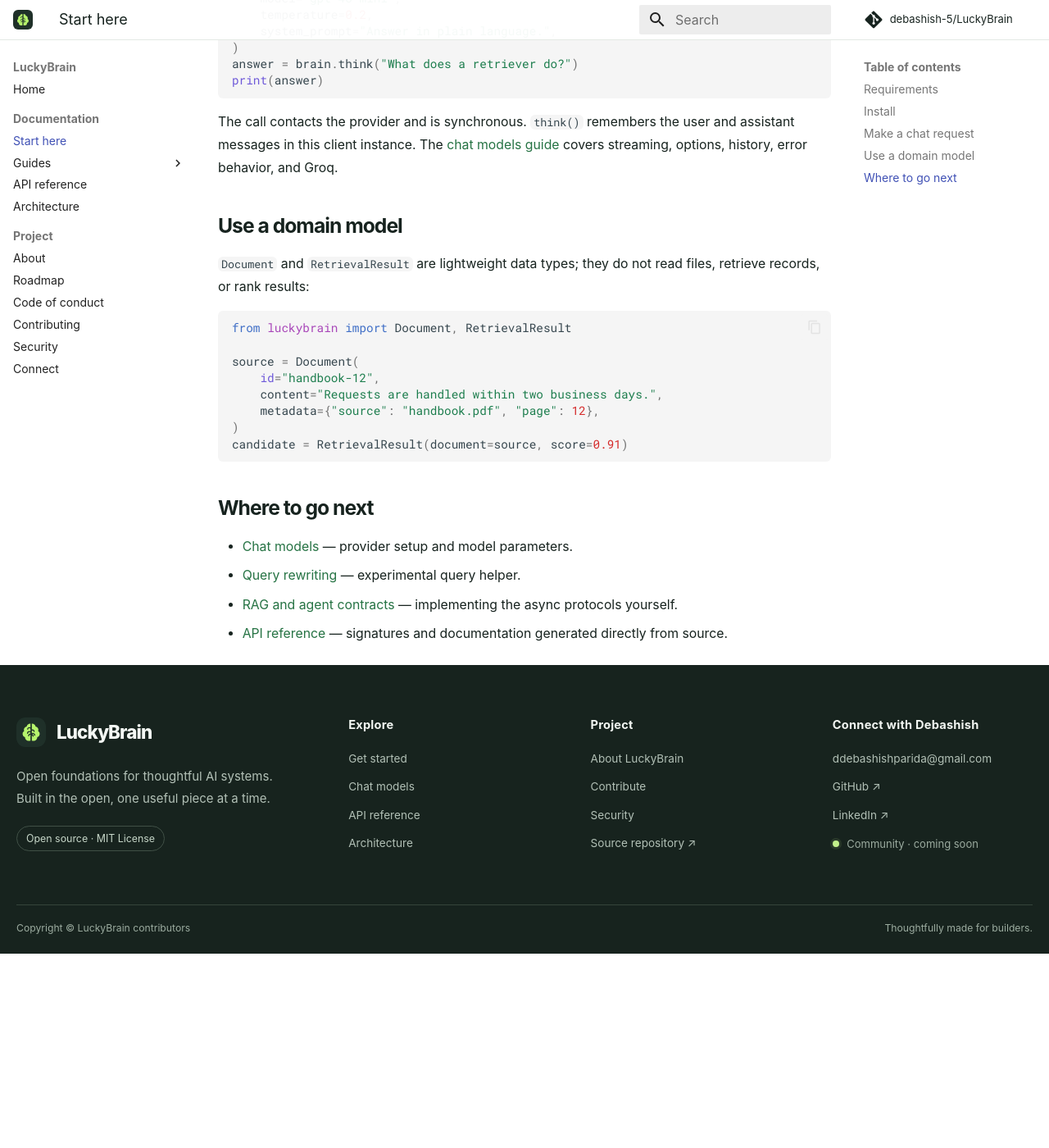
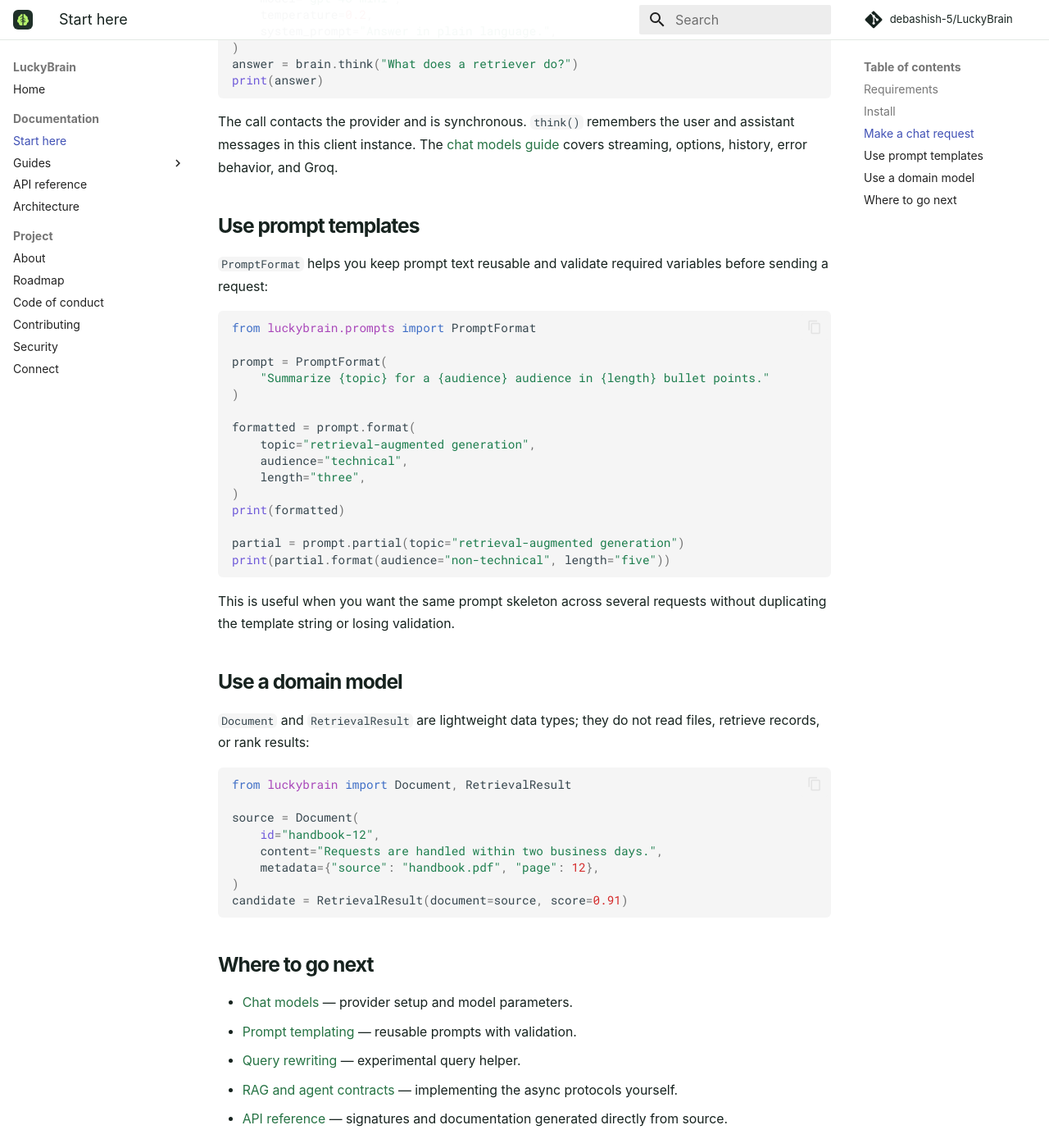
Before and after one commit to debashish-5/LuckyBrain, an MkDocs documentation site: the page built from docs/getting-started.md, in a window 1280 px wide and 1400 px high, scrolled down 1031 px. Shown: the whole window at 82% size. Built offline with MkDocs 1.6.1 and Material for MkDocs 9.7.7, drawn with Linux system fonts in a browser that asks for light colours; comment, search, counter and statistics services are not loaded; before the commit the page ends 2194 px from its top, so only the background shows below that.

Commit message:
Add prompt templates section to getting started guide with usage examples

````diff
--- a/docs/getting-started.md
+++ b/docs/getting-started.md
@@ -49,6 +49,32 @@
 [chat models guide](guides/chat-models.md) covers streaming, options,
 history, error behavior, and Groq.
 
+## Use prompt templates
+
+`PromptFormat` helps you keep prompt text reusable and validate required
+variables before sending a request:
+
+```python
+from luckybrain.prompts import PromptFormat
+
+prompt = PromptFormat(
+    "Summarize {topic} for a {audience} audience in {length} bullet points."
+)
+
+formatted = prompt.format(
+    topic="retrieval-augmented generation",
+    audience="technical",
+    length="three",
+)
+print(formatted)
+
+partial = prompt.partial(topic="retrieval-augmented generation")
+print(partial.format(audience="non-technical", length="five"))
+```
+
+This is useful when you want the same prompt skeleton across several requests
+without duplicating the template string or losing validation.
+
 ## Use a domain model
 
 `Document` and `RetrievalResult` are lightweight data types; they do not read
@@ -68,6 +94,7 @@
 ## Where to go next
 
 - [Chat models](guides/chat-models.md) — provider setup and model parameters.
+- [Prompt templating](guides/prompt-formatting.md) — reusable prompts with validation.
 - [Query rewriting](guides/query-rewriting.md) — experimental query helper.
 - [RAG and agent contracts](guides/contracts.md) — implementing the async
   protocols yourself.
````
